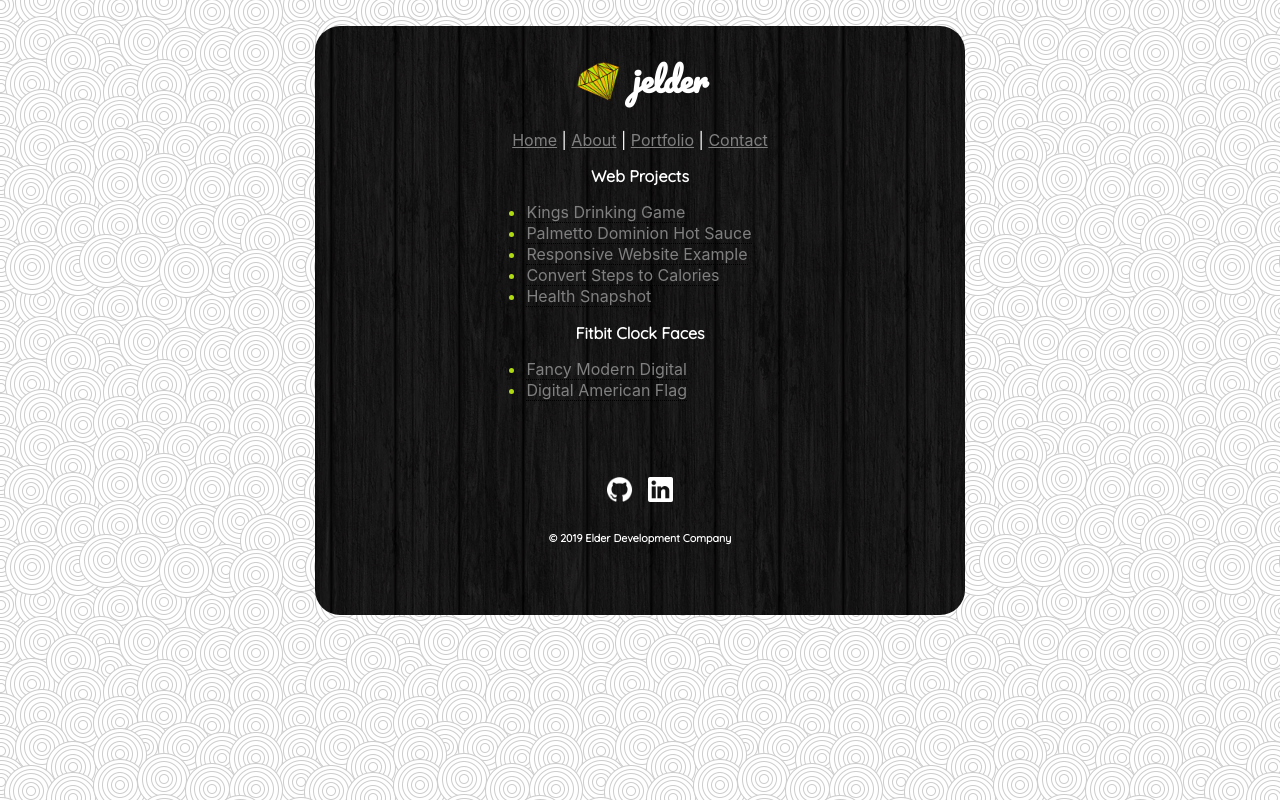
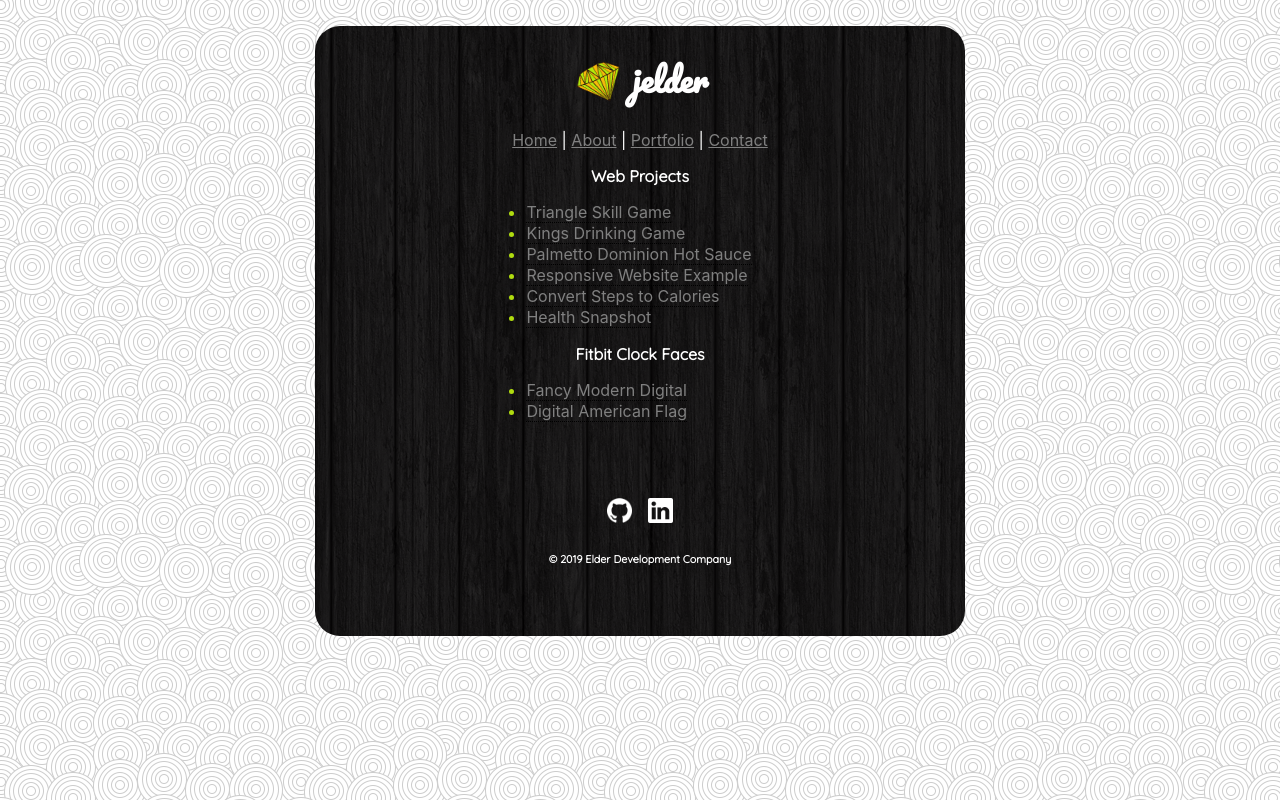
Before and after one commit to elderj/dev, a React (Create React App) app: page /#/portfolio in a window 1280 px wide. Built offline with nearby package versions, Linux system fonts and the light colour scheme.

Commit message:
Add Triangle Skill Game in portfolio

```diff
--- a/src/components/Portfolio.js
+++ b/src/components/Portfolio.js
@@ -14,6 +14,14 @@ const Portfolio = () => (
     <h4 className="quicksand-text">Web Projects</h4>
     <div className="niceLookingList">
       <ul>
+        <li className="portfolioListItem">
+          <div className="tooltip">
+            <a href="https://elderj.github.io/TriangleSkillGame">
+              Triangle Skill Game
+            </a>
+            <span className="tooltiptext">The classic peg jumping game</span>
+          </div>
+        </li>
         <li className="portfolioListItem">
           <div className="tooltip">
             <a href="https://elderj.github.io/Kings/">Kings Drinking Game</a>
```
